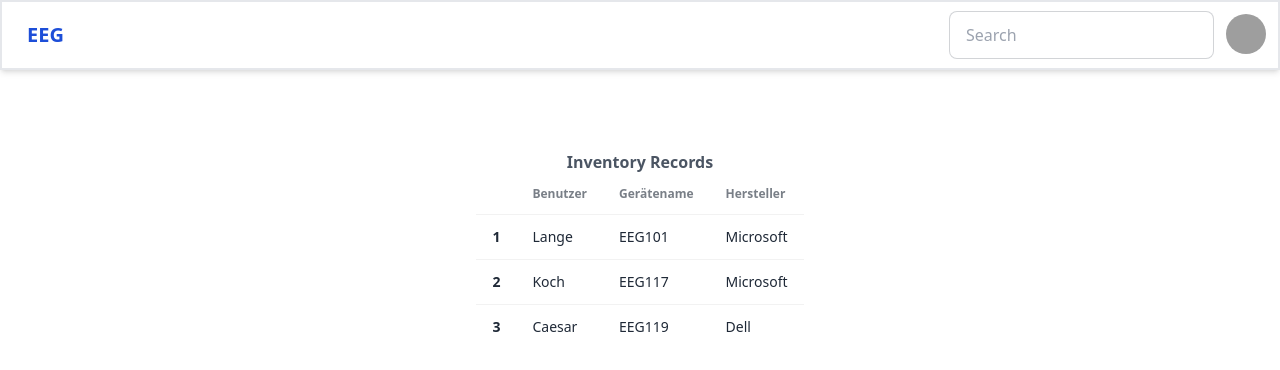
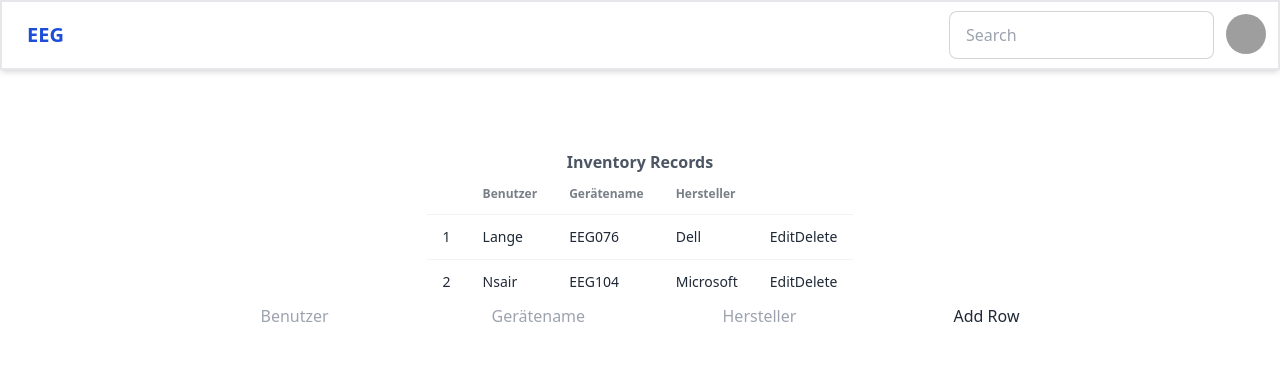
Before and after one commit to KrishnaA01/investerlist, a React (Vite) app: page / in a window 1280 px wide. Shown: the top 370 px of the page. Built offline with nearby package versions, Linux system fonts and the light colour scheme; grey boxes are pictures that could not be loaded.

Commit message:
got first functionality

```diff
--- a/src/App.jsx
+++ b/src/App.jsx
@@ -1,51 +1,80 @@
-import { useState, useEffect } from "react";
+import { useState } from "react";
 import Navbar from "./components/Navbar";
-import { v4 as uuidv4 } from "uuid";
 
 import "./App.css";
 import Table from "./components/Table";
 
 function App() {
-  const [data, setData] = useState([]);
+  const [data, setData] = useState([
+    { id: 1, benutzer: "Lange", gerätename: "EEG076", hersteller: "Dell" },
+    { id: 2, benutzer: "Nsair", gerätename: "EEG104", hersteller: "Microsoft" },
+  ]);
+
+  const [editingRow, setEditingRow] = useState(null);
+
+  const [newRow, setNewRow] = useState({
+    benutzer: "",
+    gerätename: "",
+    hersteller: "",
+  });
+
+  const handleAddRow = () => {
+    setData([...data, { id: data.length + 1, ...newRow }]);
+    setNewRow({ benutzer: "", gerätename: "", hersteller: "" });
+  };
+
+  const handleDeleteRow = (id) => {
+    setData(data.filter((row) => row.id !== id));
+  };
+
+  const handleEditRow = (id) => {
+    setEditingRow(id);
+  };
+
+  const handleSaveEdit = (id, updatedData) => {
+    setData(
+      data.map((row) => (row.id === id ? { ...row, ...updatedData } : row))
+    );
+    setEditingRow(null);
+  };
 
   return (
     <>
       <Navbar />
       <div className="flex justify-center items-center flex-col mt-20">
         <h4 className="font-bold text-gray-600">Inventory Records</h4>
-        <Table data={data} />
+        <Table
+          data={data}
+          editingRow={editingRow}
+          handleDeleteRow={handleDeleteRow}
+          handleEditRow={handleEditRow}
+          handleSaveEdit={handleSaveEdit}
+        />
+        <div>
+          <input
+            placeholder="Benutzer"
+            value={newRow.benutzer}
+            onChange={(e) => setNewRow({ ...newRow, benutzer: e.target.value })}
+          />
+          <input
+            placeholder="Gerätename"
+            value={newRow.gerätename}
+            onChange={(e) =>
+              setNewRow({ ...newRow, gerätename: e.target.value })
+            }
+          />
+          <input
+            placeholder="Hersteller"
+            value={newRow.hersteller}
+            onChange={(e) =>
+              setNewRow({ ...newRow, hersteller: e.target.value })
+            }
+          />
+          <button onClick={handleAddRow}>Add Row</button>
+        </div>
       </div>
     </>
   );
 }
 
 export default App;
-
-// const getData = () => {
-//   fetch("mock.json", {
-//     headers: {
-//       "Content-Type": "application/json",
-//       Accept: "application/json",
-//     },
-//   })
-//     .then(function (response) {
-//       console.log(response);
-//       return response.json();
-//     })
-//     .then(function (myJson) {
-//       console.log(myJson);
-//       setData(myJson);
-//     });
-// };
-
-// useEffect(() => {
-//   getData();
-// }, []);
-
-{
-  /* <ul>
-        {data &&
-          data.length > 0 &&
-          data.map((item) => <li key={uuidv4()}>{item.Hersteller}</li>)}
-      </ul> */
-}
--- a/src/components/Table.jsx
+++ b/src/components/Table.jsx
@@ -1,7 +1,11 @@
-import { v4 as uuidv4 } from "uuid";
-
-export default function Table({ data }) {
-  // console.log("from table", data);
+export default function Table({
+  data,
+  editingRow,
+  handleDeleteRow,
+  handleEditRow,
+  handleSaveEdit,
+}) {
+  console.log("from table", data);
 
   return (
     <div className="overflow-x-auto">
@@ -17,26 +21,54 @@ export default function Table({ data }) {
         </thead>
         <tbody>
           {/* row 1 */}
-          <tr>
-            <th>1</th>
-            <td>Lange</td>
-            <td>EEG101</td>
-            <td>Microsoft</td>
-          </tr>
-          {/* row 2 */}
-          <tr>
-            <th>2</th>
-            <td>Koch</td>
-            <td>EEG117</td>
-            <td>Microsoft</td>
-          </tr>
-          {/* row 3 */}
-          <tr>
-            <th>3</th>
-            <td>Caesar</td>
-            <td>EEG119</td>
-            <td>Dell</td>
-          </tr>
+          {data.map((row) => (
+            <tr key={row.id}>
+              <td>{row.id}</td>
+              <td>
+                {editingRow === row.id ? (
+                  <input value={row.benutzer} />
+                ) : (
+                  row.benutzer
+                )}
+              </td>
+              <td>
+                {editingRow === row.id ? (
+                  <input value={row.gerätename} />
+                ) : (
+                  row.gerätename
+                )}
+              </td>
+              <td>
+                {editingRow === row.id ? (
+                  <input value={row.hersteller} />
+                ) : (
+                  row.hersteller
+                )}
+              </td>
+              <td>
+                {editingRow === row.id ? (
+                  <button
+                    onClick={() =>
+                      handleSaveEdit(row.id, {
+                        benutzer: "updated",
+                        gerätename: "updated",
+                        hersteller: "updated",
+                      })
+                    }
+                  >
+                    Save
+                  </button>
+                ) : (
+                  <>
+                    <button onClick={() => handleEditRow(row.id)}>Edit</button>
+                    <button onClick={() => handleDeleteRow(row.id)}>
+                      Delete
+                    </button>
+                  </>
+                )}
+              </td>
+            </tr>
+          ))}
         </tbody>
       </table>
     </div>
```
